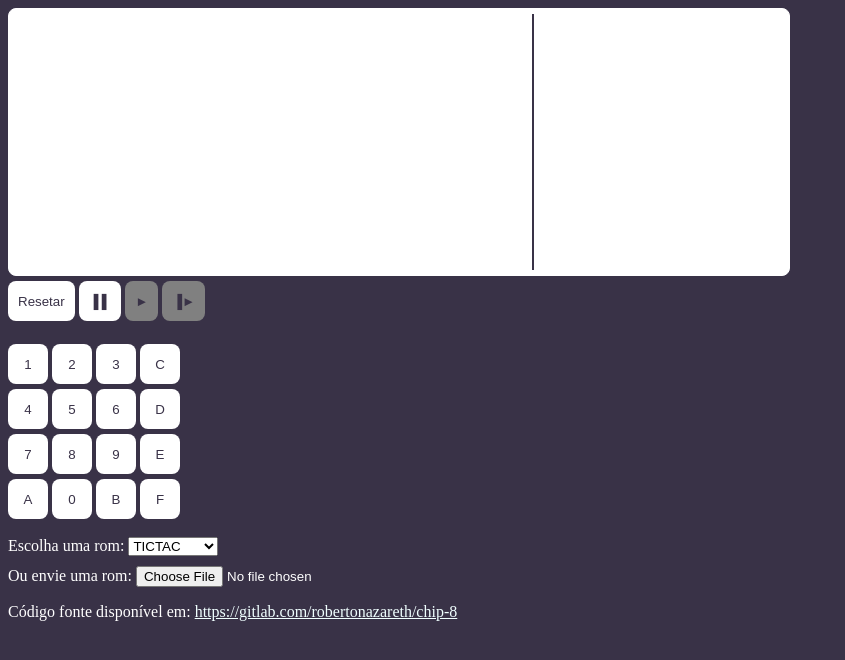
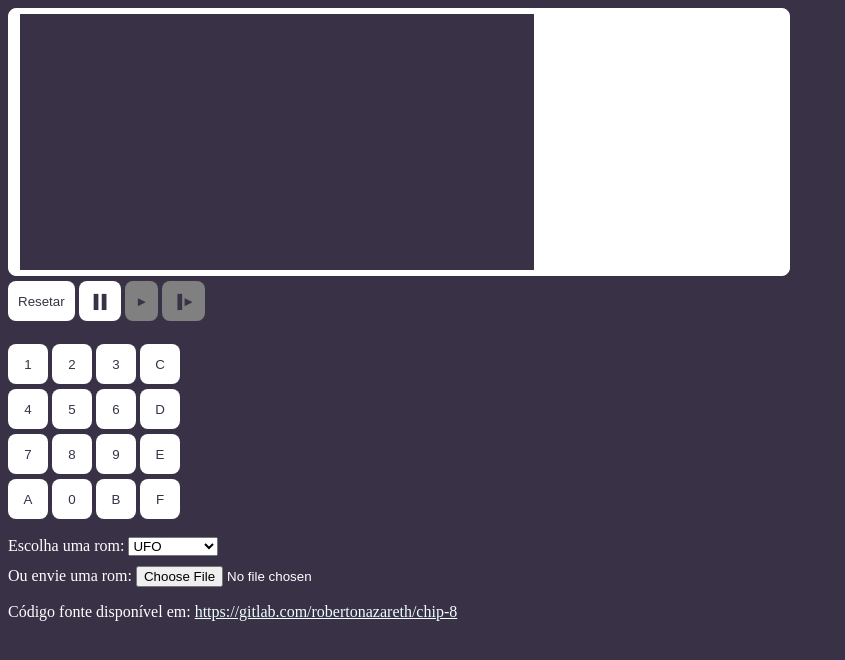
Before and after one commit to roberto-ng/chip-8, a website built with webpack: page index.html in a window 1280 px wide. Shown: the whole page, without its empty margins (0-845 px from the left). Built offline with Linux system fonts and the light colour scheme; no server answers.

Commit message:
limpa a tela antes de carregar outra rom

```diff
--- a/index.html
+++ b/index.html
@@ -126,8 +126,8 @@
             <option value="PONG2">PONG2</option>
             <option value="TANK">TANK</option>
             <option value="TETRIS">TETRIS</option>
-            <option value="TICTAC" selected="selected">TICTAC</option>
-            <option value="UFO">UFO</option>
+            <option value="TICTAC">TICTAC</option>
+            <option value="UFO" selected="selected">UFO</option>
             <option value="WIPEOFF">WIPEOFF</option>
         </select>
         <br/>
--- a/src/emulador.ts
+++ b/src/emulador.ts
@@ -68,12 +68,15 @@ export default class Emulador {
     /** Elemento 'input' que permite que o usuário envie suas próprias ROMs */
     private _input: HTMLInputElement;
 
+    /** Dobra a quantidade de instruções executadas por frame */
+    private _dobrarVelocidade: boolean;
+
     public constructor() {
         this._chip8 = new Chip8();
         this._jogoCarregado = false;
         this._arquivoEnviado = false;
+        this._dobrarVelocidade = false;
         this._assembly = {};
-
 
         const divInstrucoes: HTMLDivElement|null = document.querySelector('div#instrucoes');
         if (divInstrucoes !== null) {
@@ -254,7 +257,10 @@ export default class Emulador {
                 return;
             }
 
+            self._chip8.resetar();
             self.enviarPrograma(this.files[0]);
+            renderizar(self._renderizador, self._chip8.tela);
+            self._dobrarVelocidade = false;
             self._pauseBtn.disabled = false;
             self._playBtn.disabled = true;
             self._stepBtn.disabled = true;
@@ -268,11 +274,20 @@ export default class Emulador {
             return;
         }
 
+        // dobrar velocidade se a rom for do jogo BLINKY
+        if (romNome === 'BLINKY') {
+            this._dobrarVelocidade = true;
+        } else {
+            this._dobrarVelocidade = false;
+        }
+
         try {
             const resposta = await fetch(`roms/${romNome}`);
             const arquivo = await resposta.blob();
 
+            this._chip8.resetar();
             this.enviarPrograma(arquivo);
+            renderizar(this._renderizador, this._chip8.tela);
 
             this._pauseBtn.disabled = false;
             this._playBtn.disabled = true;
@@ -294,8 +309,14 @@ export default class Emulador {
         const atualizar = () => {
             if (this._jogoCarregado) {
                 let desenhar = false;
+                let qtd = execPorFrame;
 
-                for (let i = 0; i < execPorFrame; ++i) {
+                // dobra a velocidade se necessário
+                if (this._dobrarVelocidade) {
+                    qtd = execPorFrame * 2;
+                }
+
+                for (let i = 0; i < qtd; ++i) {
                     this.renderizarAssembly();
                     this._chip8.emularCiclo();
 
```
Also changed, not shown: dist/build.js.
